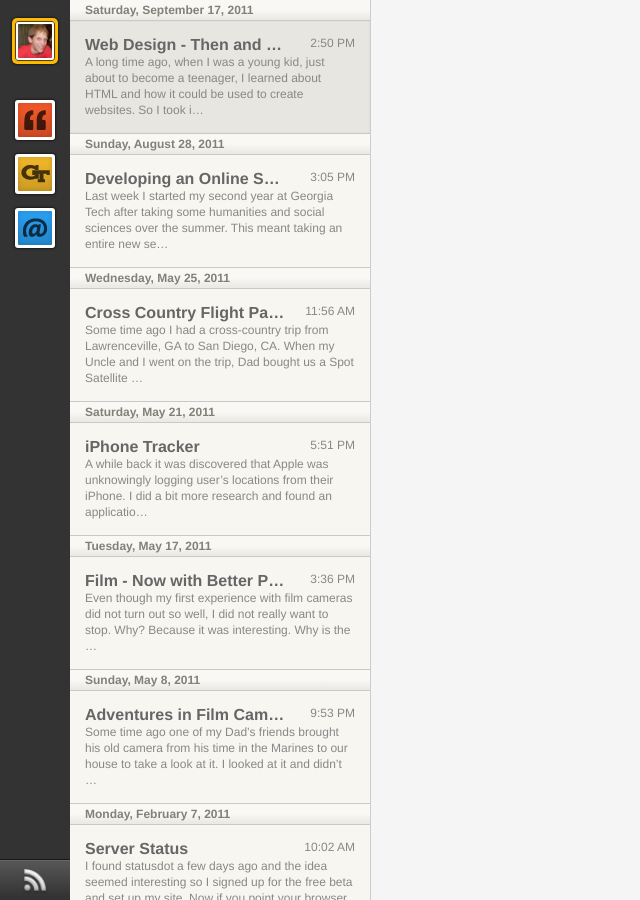
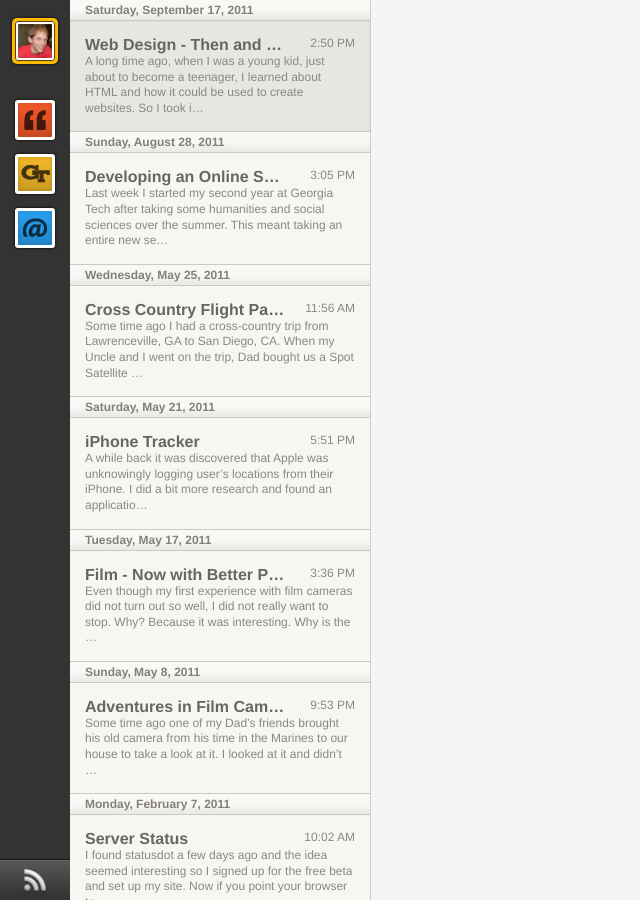
Before and after one commit to Tanner/Blog, a Jekyll site: the page built from index.html, in a window 1280 px wide. Shown: the whole page, without its empty margins (0-640 px from the left). Built offline with Jekyll 4.4.1, drawn with Linux system fonts in a browser that asks for light colours; nearby versions of some CDN libraries; Markdown is read by kramdown in place of the engine named in the settings.

Commit message:
Tweak things to look better on iOS devices.

```diff
--- a/css/style.css
+++ b/css/style.css
@@ -18,6 +18,8 @@
 	background: #666;
 
 	min-width: 980px; /* 920px + 60px */
+
+	-webkit-text-size-adjust: 125%;
 }
 
 img {
@@ -244,7 +246,7 @@
 
 #excerpts .post-excerpt .excerpt {
 	font-size: 12px;
-	line-height: 16px;
+	line-height: 130%;
 }
 
 #excerpts .post-excerpt .header {
@@ -335,6 +337,7 @@
 	padding: 15px 0 0 0;
 
 	font-size: 13px;
+	line-height: 100%;
 }
 
 .post .body a {
```
